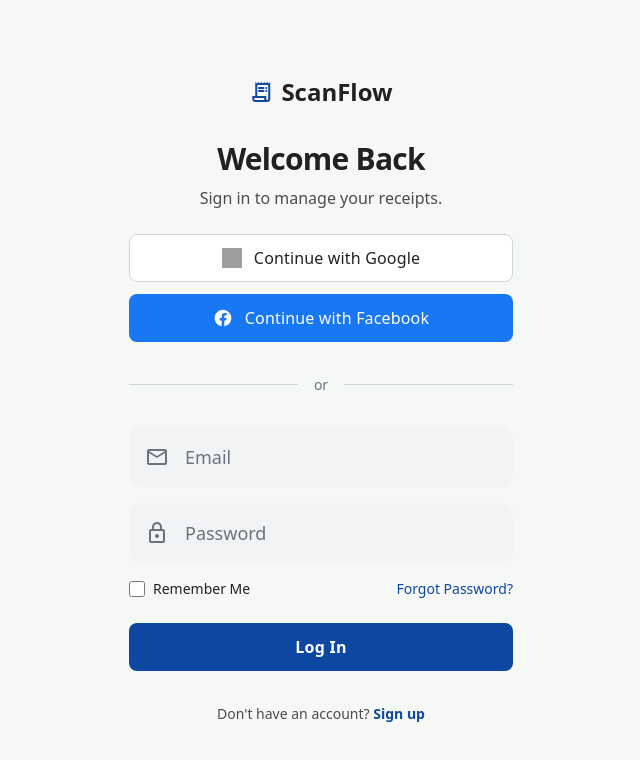
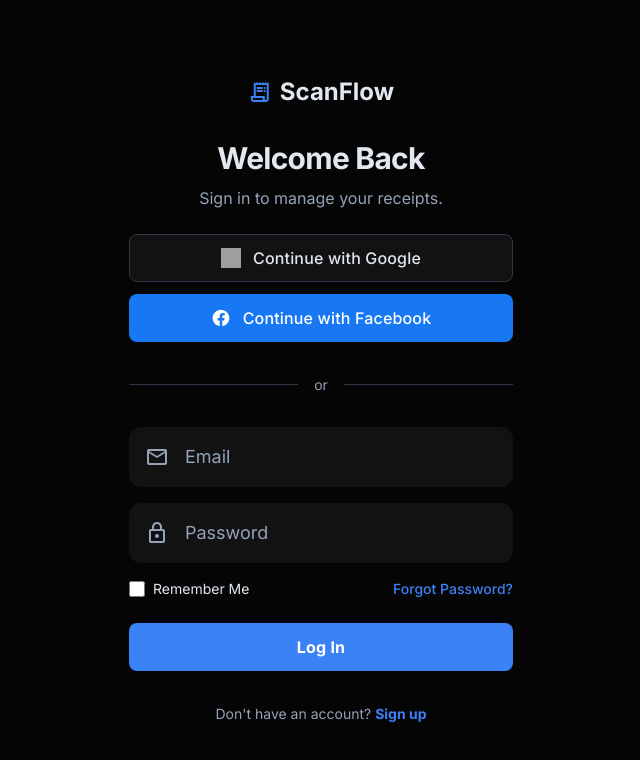
Before and after one commit to Ashiq3/ReceiptDigital, a Next.js app: page /login in a window 1280 px wide. Shown: the top 760 px of the page, without its empty margins (319-959 px from the left). Built offline with nearby package versions, Linux system fonts and the light colour scheme; no server answers; grey boxes are pictures that could not be loaded.

Commit message:
feat: implement Neon Twilight theme and fix UI issues

```diff
--- a/src/app/globals.css
+++ b/src/app/globals.css
@@ -3,34 +3,23 @@
 @tailwind utilities;
 
 :root {
-  --foreground-rgb: 0, 0, 0;
-  --background-start-rgb: 214, 219, 220;
-  --background-end-rgb: 255, 255, 255;
-}
-
-@media (prefers-color-scheme: dark) {
-  :root {
-    --foreground-rgb: 255, 255, 255;
-    --background-start-rgb: 0, 0, 0;
-    --background-end-rgb: 0, 0, 0;
-  }
+  --foreground-rgb: 255, 255, 255;
+  --background-start-rgb: 5, 5, 5;
+  --background-end-rgb: 5, 5, 5;
 }
 
 body {
   color: rgb(var(--foreground-rgb));
-  background: linear-gradient(
-      to bottom,
-      transparent,
-      rgb(var(--background-end-rgb))
-    )
-    rgb(var(--background-start-rgb));
+  background: #050505;
+  font-family: 'Inter', sans-serif;
 }
 
 .material-symbols-outlined {
   font-family: 'Material Symbols Outlined';
   font-weight: normal;
   font-style: normal;
-  font-size: 24px;  /* Preferred icon size */
+  font-size: 24px;
+  /* Preferred icon size */
   display: inline-block;
   line-height: 1;
   text-transform: none;
--- a/src/app/login/page.tsx
+++ b/src/app/login/page.tsx
@@ -26,14 +26,14 @@
     };
 
     return (
-        <div className="relative flex min-h-screen w-full flex-col items-center justify-center p-4 bg-[#f6f8f6] dark:bg-[#102216] font-sans">
+        <div className="relative flex min-h-screen w-full flex-col items-center justify-center p-4 bg-background font-sans">
             <div className="flex w-full max-w-sm flex-col items-center">
                 <div className="mb-8 flex items-center justify-center gap-2">
-                    <span className="material-symbols-outlined text-[#0D47A1] text-4xl">receipt_long</span>
-                    <p className="text-2xl font-bold text-[#212121] dark:text-[#E0E0E0]">ScanFlow</p>
+                    <span className="material-symbols-outlined text-primary text-4xl">receipt_long</span>
+                    <p className="text-2xl font-bold text-text-main">ScanFlow</p>
                 </div>
-                <h1 className="text-[#212121] dark:text-[#E0E0E0] tracking-tight text-3xl font-bold leading-tight text-center">Welcome Back</h1>
-                <p className="text-[#212121]/80 dark:text-[#E0E0E0]/80 text-base font-normal leading-normal pt-2 text-center">Sign in to manage your receipts.</p>
+                <h1 className="text-text-main tracking-tight text-3xl font-bold leading-tight text-center">Welcome Back</h1>
+                <p className="text-text-muted text-base font-normal leading-normal pt-2 text-center">Sign in to manage your receipts.</p>
 
                 {error && (
                     <div className="mt-4 w-full rounded-lg bg-red-100 p-3 text-sm text-red-700 dark:bg-red-900/30 dark:text-red-400 text-center">
@@ -42,7 +42,7 @@
                 )}
 
                 <div className="flex w-full flex-col items-stretch gap-3 px-0 py-6">
-                    <button onClick={handleGoogleLogin} className="flex min-w-[84px] cursor-pointer items-center justify-center overflow-hidden rounded-lg h-12 px-5 bg-white dark:bg-[#FFFFFF1A] text-[#212121] dark:text-[#E0E0E0] text-base font-medium leading-normal tracking-[0.01em] border border-gray-300 dark:border-gray-600 w-full hover:bg-gray-50 dark:hover:bg-[#FFFFFF2A] transition-colors">
+                    <button onClick={handleGoogleLogin} className="flex min-w-[84px] cursor-pointer items-center justify-center overflow-hidden rounded-lg h-12 px-5 bg-surface text-text-main text-base font-medium leading-normal tracking-[0.01em] border border-border w-full hover:bg-border transition-colors">
                         <img alt="Google G logo" className="w-5 h-5 mr-3" src="https://lh3.googleusercontent.com/aida-public/AB6AXuCcp1lR1i0NSm4QZze4s96KLP1BZvLrgePkeB_Yq5vVUIbhke8jerILcWj54WOQcBSMQsaMST42rYAcSJ6INHB_v2esEW1wPV7L_LU3S-AWQ7YEkyNdmj8Piy4wTaLjXohORJtcXf35oB7MIGqY6GPCGAE8YpPj4TgackIegVYC8f6lyfAddl2KdXTnwAVf4EpukNZ_o3jIeO38tdWSaT9SwpUyuyo-wUWqfZJjIaDz81r2MpbdDxteN1cK6Fg0NxVHR_ogA3_H05zQ" />
                         <span className="truncate">Continue with Google</span>
                     </button>
@@ -55,44 +55,44 @@
                 </div>
 
                 <div className="flex w-full items-center gap-4 py-2">
-                    <hr className="flex-grow border-gray-300 dark:border-gray-700" />
-                    <p className="text-gray-500 dark:text-gray-400 text-sm font-normal leading-normal">or</p>
-                    <hr className="flex-grow border-gray-300 dark:border-gray-700" />
+                    <hr className="flex-grow border-border" />
+                    <p className="text-text-muted text-sm font-normal leading-normal">or</p>
+                    <hr className="flex-grow border-border" />
                 </div>
 
                 <div className="w-full space-y-4 pt-6">
                     <div className="relative">
                         <label className="sr-only" htmlFor="email">Email</label>
                         <div className="pointer-events-none absolute inset-y-0 left-0 flex items-center pl-4">
-                            <span className="material-symbols-outlined text-gray-500 text-2xl">mail</span>
+                            <span className="material-symbols-outlined text-text-muted text-2xl">mail</span>
                         </div>
-                        <input className="block w-full rounded-xl border-none bg-[#F1F3F4] dark:bg-[#2a3a2e] py-4 pl-14 pr-4 text-lg text-[#212121] dark:text-[#E0E0E0] placeholder-gray-500 focus:outline-none focus:ring-2 focus:ring-inset focus:ring-[#0D47A1]" id="email" name="email" placeholder="Email" type="email" />
+                        <input className="block w-full rounded-xl border-none bg-surface py-4 pl-14 pr-4 text-lg text-text-main placeholder-text-muted focus:outline-none focus:ring-2 focus:ring-inset focus:ring-primary" id="email" name="email" placeholder="Email" type="email" />
                     </div>
                     <div className="relative">
                         <label className="sr-only" htmlFor="password">Password</label>
                         <div className="pointer-events-none absolute inset-y-0 left-0 flex items-center pl-4">
-                            <span className="material-symbols-outlined text-gray-500 text-2xl">lock</span>
+                            <span className="material-symbols-outlined text-text-muted text-2xl">lock</span>
                         </div>
-                        <input className="block w-full rounded-xl border-none bg-[#F1F3F4] dark:bg-[#2a3a2e] py-4 pl-14 pr-4 text-lg text-[#212121] dark:text-[#E0E0E0] placeholder-gray-500 focus:outline-none focus:ring-2 focus:ring-inset focus:ring-[#0D47A1]" id="password" name="password" placeholder="Password" type="password" />
+                        <input className="block w-full rounded-xl border-none bg-surface py-4 pl-14 pr-4 text-lg text-text-main placeholder-text-muted focus:outline-none focus:ring-2 focus:ring-inset focus:ring-primary" id="password" name="password" placeholder="Password" type="password" />
                     </div>
                 </div>
 
                 <div className="flex w-full items-center justify-between mt-4">
                     <div className="flex items-center">
-                        <input className="h-4 w-4 rounded border-gray-300 bg-[#F1F3F4] text-[#0D47A1] focus:ring-[#0D47A1] dark:border-gray-600 dark:bg-[#2a3a2e] dark:ring-offset-[#102216]" id="remember-me" name="remember-me" type="checkbox" />
-                        <label className="ml-2 block text-sm text-[#212121] dark:text-[#E0E0E0]" htmlFor="remember-me">Remember Me</label>
+                        <input className="h-4 w-4 rounded border-border bg-surface text-primary focus:ring-primary" id="remember-me" name="remember-me" type="checkbox" />
+                        <label className="ml-2 block text-sm text-text-main" htmlFor="remember-me">Remember Me</label>
                     </div>
-                    <a className="text-sm font-medium text-[#0D47A1] hover:underline" href="#">Forgot Password?</a>
+                    <a className="text-sm font-medium text-primary hover:underline" href="#">Forgot Password?</a>
                 </div>
 
                 <div className="flex w-full flex-col items-stretch pt-6">
-                    <button className="flex min-w-[84px] cursor-pointer items-center justify-center overflow-hidden rounded-lg h-12 px-5 bg-[#0D47A1] text-white text-base font-bold leading-normal tracking-[0.015em] w-full hover:bg-[#0D47A1]/90 transition-colors">
+                    <button className="flex min-w-[84px] cursor-pointer items-center justify-center overflow-hidden rounded-lg h-12 px-5 bg-primary text-white text-base font-bold leading-normal tracking-[0.015em] w-full hover:bg-primary/90 transition-colors">
                         <span className="truncate">Log In</span>
                     </button>
                 </div>
 
-                <p className="text-[#212121]/80 dark:text-[#E0E0E0]/80 text-sm font-normal leading-normal pt-8 text-center">
-                    Don't have an account? <Link className="font-bold text-[#0D47A1] hover:underline" href="#">Sign up</Link>
+                <p className="text-text-muted text-sm font-normal leading-normal pt-8 text-center">
+                    Don't have an account? <Link className="font-bold text-primary hover:underline" href="#">Sign up</Link>
                 </p>
             </div>
         </div>
--- a/tailwind.config.ts
+++ b/tailwind.config.ts
@@ -12,17 +12,22 @@
                 "gradient-radial": "radial-gradient(var(--tw-gradient-stops))",
                 "gradient-conic":
                     "conic-gradient(from 180deg at 50% 50%, var(--tw-gradient-stops))",
+                "neon-gradient": "linear-gradient(to bottom right, #0F172A, #1E1B4B)",
             },
             colors: {
-                "primary": {
-                    DEFAULT: "#0D47A1"
+                background: "#050505", // Deep black/gray
+                surface: "#121212", // Slightly lighter for cards
+                primary: "#3B82F6", // Electric Blue
+                secondary: "#8B5CF6", // Violet
+                accent: "#F472B6", // Pink
+                text: {
+                    main: "#E2E8F0",
+                    muted: "#94A3B8",
                 },
-                "background-light": "#f6f8f6",
-                "background-dark": "#102216",
-                "text-light": "#212121",
-                "text-dark": "#E0E0E0",
-                "field-light": "#F1F3F4",
-                "field-dark": "#2a3a2e",
+                border: "#2D3748",
+            },
+            fontFamily: {
+                sans: ["Inter", "sans-serif"],
             },
         },
     },
```
Also changed, not shown: src/app/page.tsx (+33 -33 lines), src/app/scan/page.tsx (+13 -13 lines).
